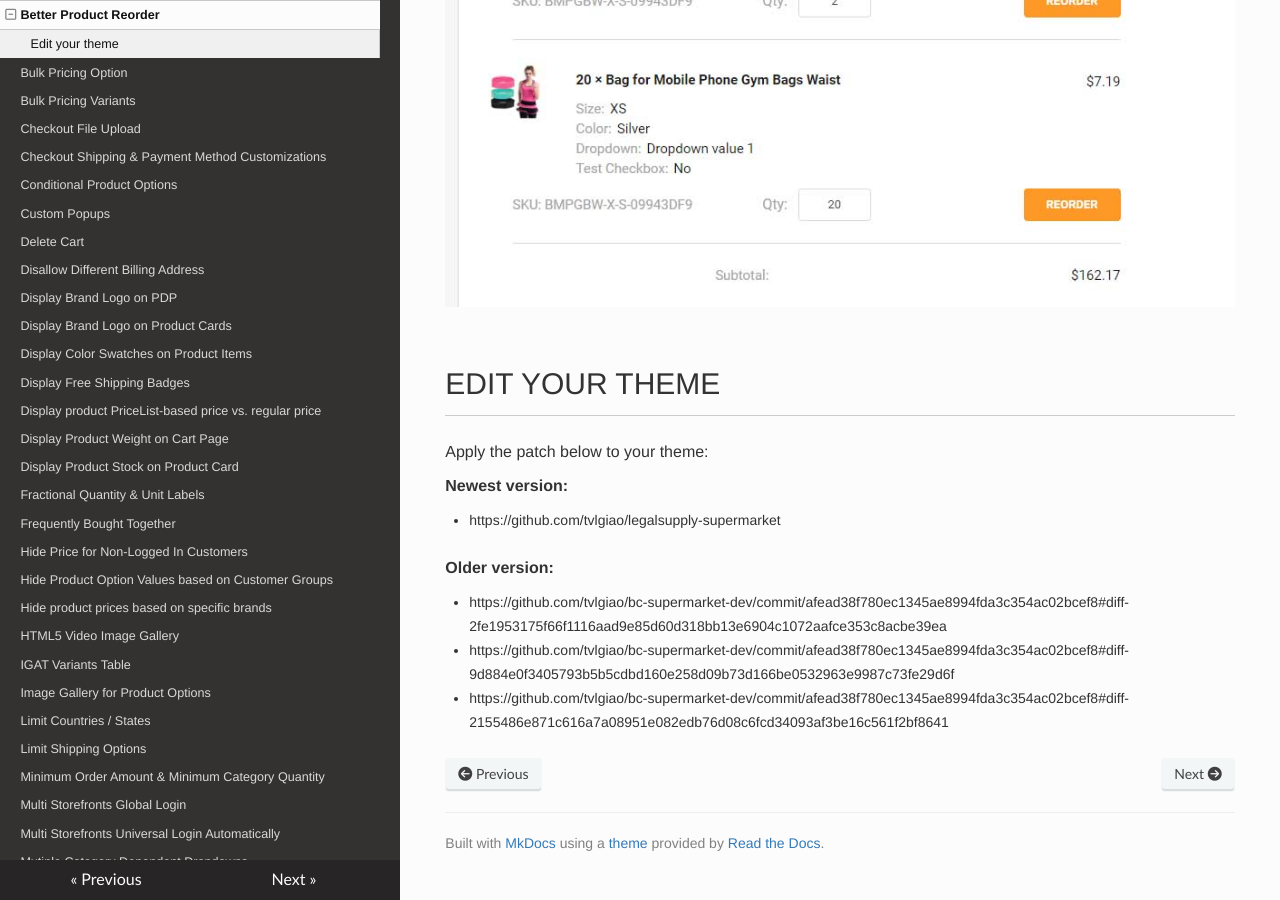
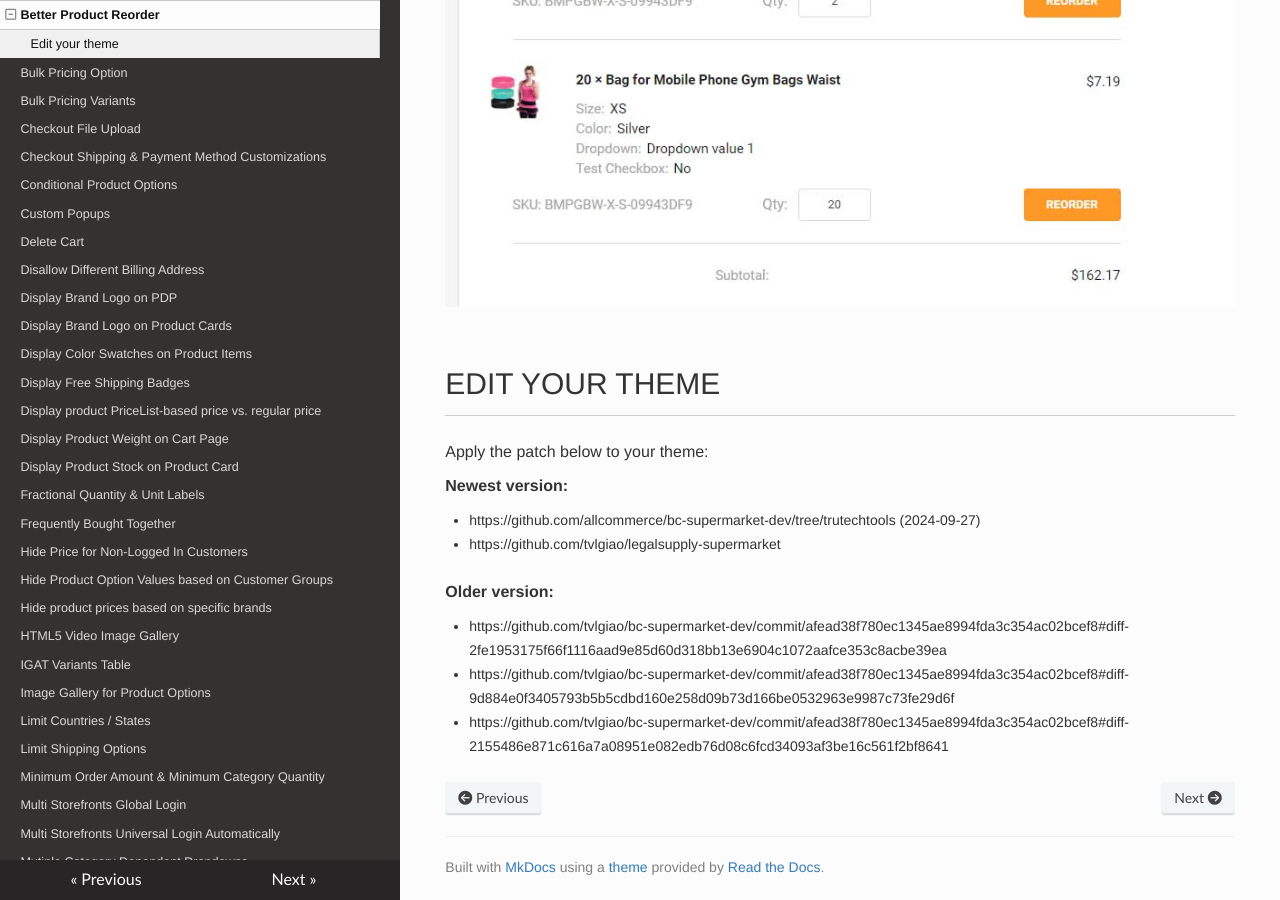
Before and after one commit to tvlgiao/bc-addons-docs, an MkDocs documentation site: the page built from docs/better-reorder.md, in a window 1280 px wide and 900 px high, scrolled down 587 px. Built offline with MkDocs 1.6.1, drawn with Linux system fonts in a browser that asks for light colours; nearby versions of some CDN libraries.

Commit message:
Update better-reorder

```diff
--- a/docs/better-reorder.md
+++ b/docs/better-reorder.md
@@ -8,6 +8,7 @@ Apply the patch below to your theme:
 
 **Newest version:**
 
+- https://github.com/allcommerce/bc-supermarket-dev/tree/trutechtools (2024-09-27)
 - https://github.com/tvlgiao/legalsupply-supermarket
 
 **Older version:**
```
